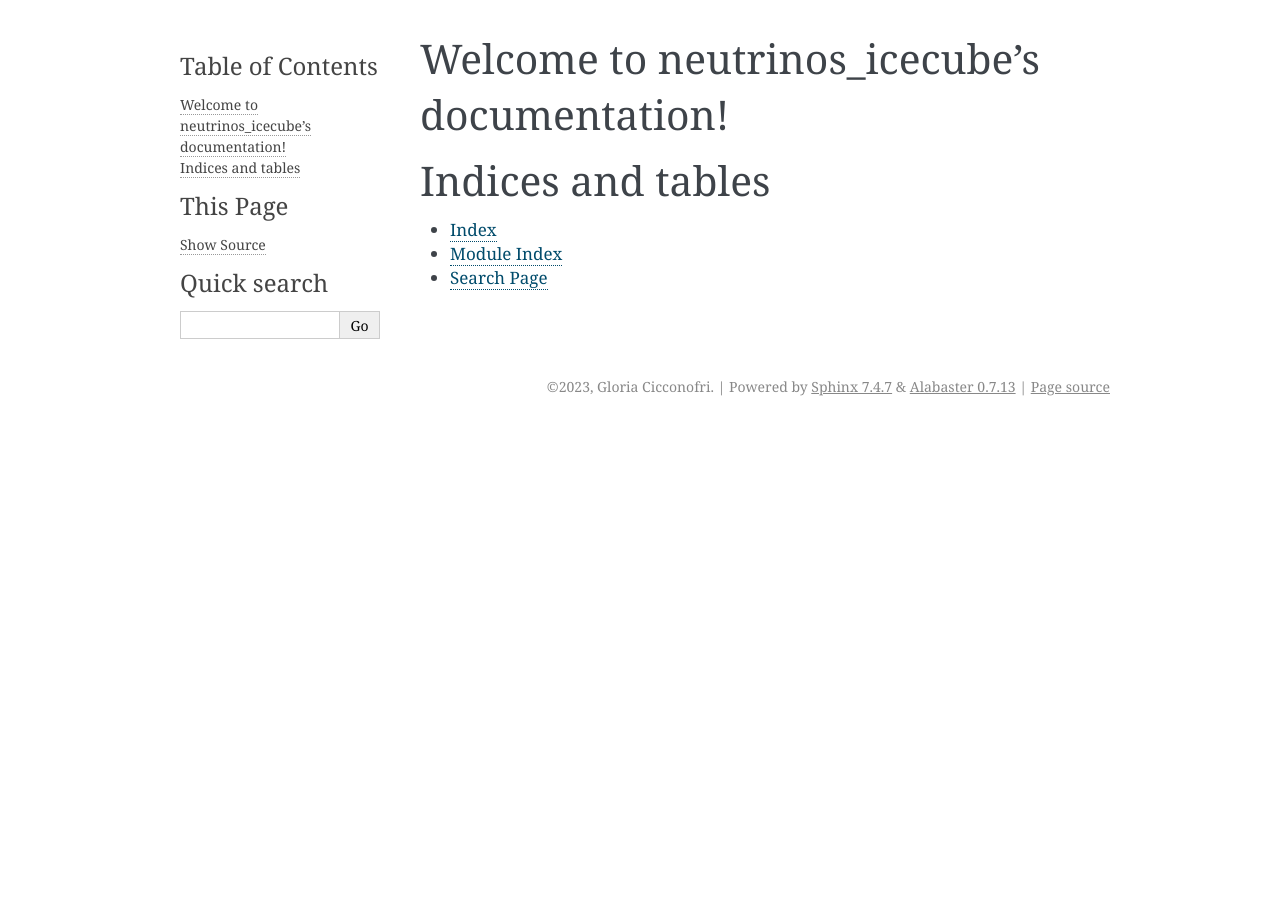
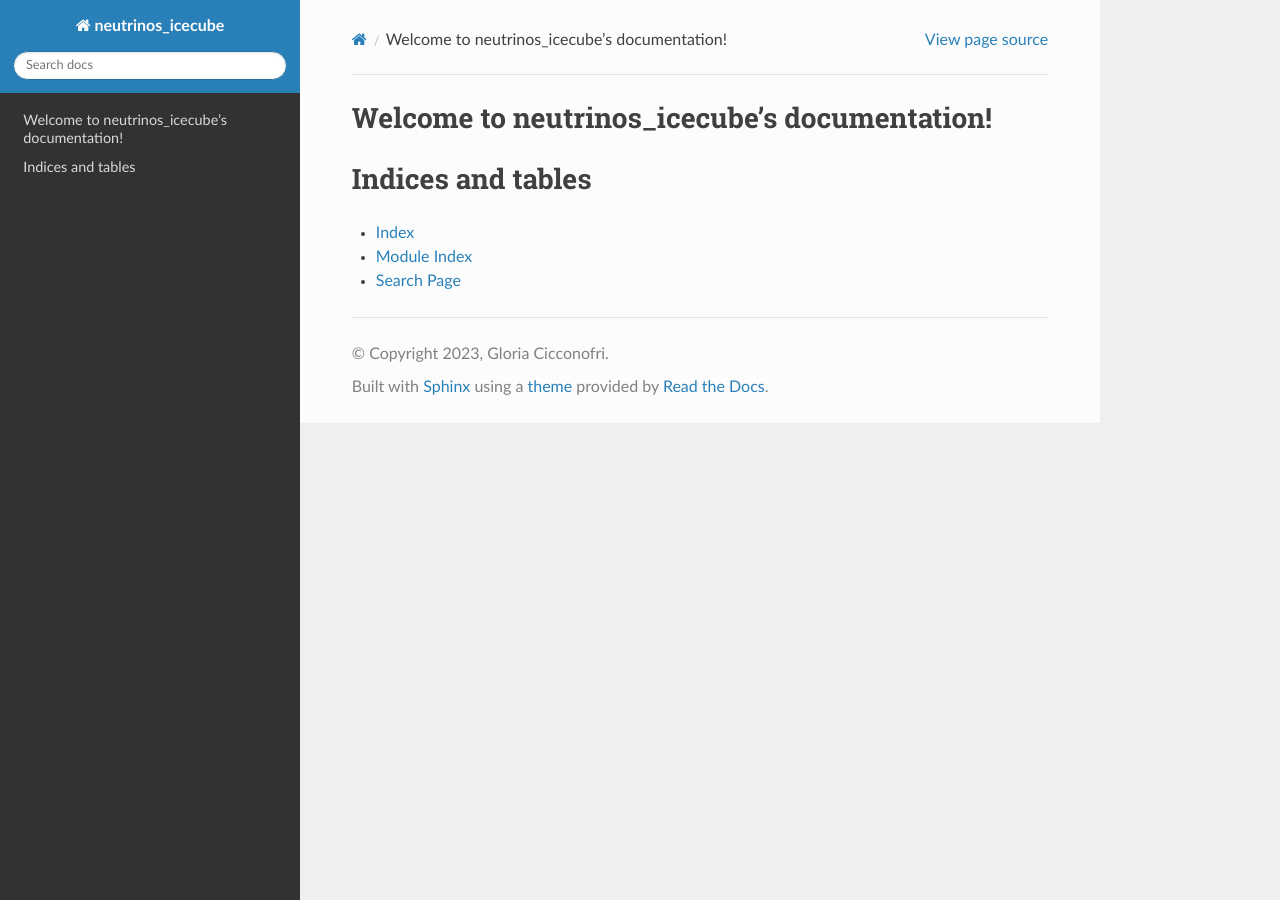
Before and after one commit to gcicconofri098/CMEPDA_project, a Sphinx documentation site: the page built from docs/index.rst, in a window 1280 px wide. Built offline with Sphinx 7.4.7 and the Read the Docs theme 2.0.0, drawn with Linux system fonts in a browser that asks for light colours.

Commit message:
minor changes on documentation

```diff
--- a/docs/conf.py
+++ b/docs/conf.py
@@ -16,7 +16,7 @@ package_root = os.path.abspath('..')
 package_name = 'neutrinos_icecube'
 
 sys.path.insert(0, package_root)
-sys.path.insert(0, os.path.join(package_root, package_name))
+#sys.path.insert(0, os.path.join(package_root, package_name))
 
 
 # -- Project information -----------------------------------------------------
@@ -29,7 +29,7 @@ author = 'Gloria Cicconofri'
 # -- General configuration ---------------------------------------------------
 # https://www.sphinx-doc.org/en/master/usage/configuration.html#general-configuration
 
-extensions = []
+extensions = ["sphinx.ext.todo", "sphinx.ext.viewcode", "sphinx.ext.autodoc"]
 
 templates_path = ['_templates']
 exclude_patterns = ['_build', 'Thumbs.db', '.DS_Store']
@@ -39,5 +39,5 @@ exclude_patterns = ['_build', 'Thumbs.db', '.DS_Store']
 # -- Options for HTML output -------------------------------------------------
 # https://www.sphinx-doc.org/en/master/usage/configuration.html#options-for-html-output
 
-html_theme = 'alabaster'
+html_theme = 'sphinx_rtd_theme'
 html_static_path = ['_static']
```
